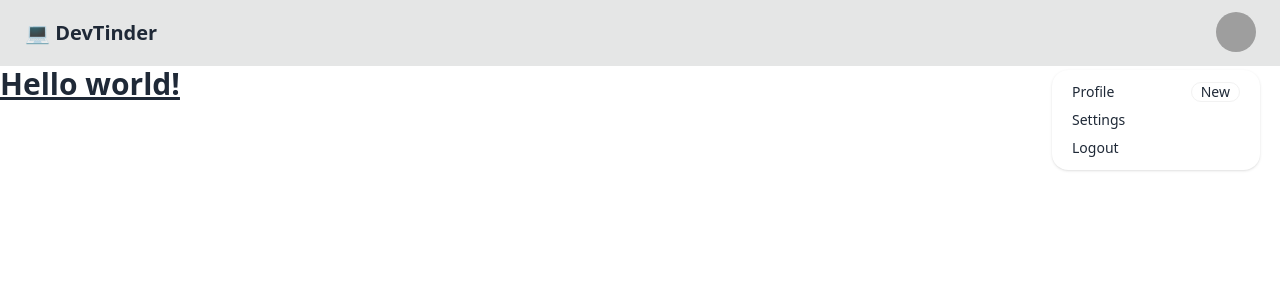
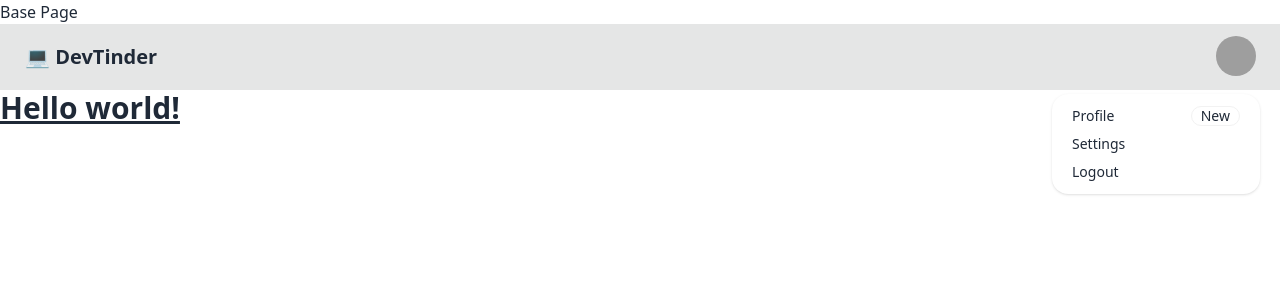
Before and after one commit to nikhilraghu1c/hey-nodejs, a React (Vite) app in the folder projects/DevTinder-Web/: page / in a window 1280 px wide. Both pictures are taken after a click on the button 1236 px from the left and 32 px from the top of the page. Shown: the top 300 px of the page. Built offline with nearby package versions, Linux system fonts and the light colour scheme; grey boxes are pictures that could not be loaded.

Commit message:
React Router DOm

```diff
--- a/projects/DevTinder-Web/package.json
+++ b/projects/DevTinder-Web/package.json
@@ -11,7 +11,8 @@
   },
   "dependencies": {
     "react": "^18.3.1",
-    "react-dom": "^18.3.1"
+    "react-dom": "^18.3.1",
+    "react-router-dom": "^6.26.2"
   },
   "devDependencies": {
     "@eslint/js": "^9.11.1",
--- a/projects/DevTinder-Web/src/App.jsx
+++ b/projects/DevTinder-Web/src/App.jsx
@@ -1,46 +1,17 @@
+import NavBar from "./NavBar";
+import { BrowserRouter, Routes, Route } from "react-router-dom";
+
 function App() {
   return (
     <>
-      <div className="navbar bg-base-300">
-        <div className="flex-1">
-          <a className="btn btn-ghost text-xl">💻 DevTinder</a>
-        </div>
-        <div className="flex-none gap-2">
-          <div className="form-control">
-          </div>
-          <div className="dropdown dropdown-end mx-3">
-            <div
-              tabIndex={0}
-              role="button"
-              className="btn btn-ghost btn-circle avatar"
-            >
-              <div className="w-10 rounded-full">
-                <img
-                  alt="Tailwind CSS Navbar component"
-                  src="https://img.daisyui.com/images/stock/photo-1534528741775-53994a69daeb.webp"
-                />
-              </div>
-            </div>
-            <ul
-              tabIndex={0}
-              className="menu menu-sm dropdown-content bg-base-100 rounded-box z-[1] mt-3 w-52 p-2 shadow"
-            >
-              <li>
-                <a className="justify-between">
-                  Profile
-                  <span className="badge">New</span>
-                </a>
-              </li>
-              <li>
-                <a>Settings</a>
-              </li>
-              <li>
-                <a>Logout</a>
-              </li>
-            </ul>
-          </div>
-        </div>
-      </div>
+      <BrowserRouter basename="/">
+        <Routes>
+          <Route path="/" element={<h1>Base Page</h1>} />
+          <Route path="/login" element={<h1>Login Page</h1>} />
+          <Route path="/test" element={<h1>Test Page</h1>} />
+        </Routes>
+      </BrowserRouter>
+      <NavBar />
       <h1 className="text-3xl font-bold underline">Hello world!</h1>
     </>
   );
--- /dev/null
+++ b/projects/DevTinder-Web/src/NavBar.jsx
@@ -0,0 +1,45 @@
+const NavBar = () => {
+  return (
+    <div className="navbar bg-base-300">
+      <div className="flex-1">
+        <a className="btn btn-ghost text-xl">💻 DevTinder</a>
+      </div>
+      <div className="flex-none gap-2">
+        <div className="form-control"></div>
+        <div className="dropdown dropdown-end mx-3">
+          <div
+            tabIndex={0}
+            role="button"
+            className="btn btn-ghost btn-circle avatar"
+          >
+            <div className="w-10 rounded-full">
+              <img
+                alt="Tailwind CSS Navbar component"
+                src="https://img.daisyui.com/images/stock/photo-1534528741775-53994a69daeb.webp"
+              />
+            </div>
+          </div>
+          <ul
+            tabIndex={0}
+            className="menu menu-sm dropdown-content bg-base-100 rounded-box z-[1] mt-3 w-52 p-2 shadow"
+          >
+            <li>
+              <a className="justify-between">
+                Profile
+                <span className="badge">New</span>
+              </a>
+            </li>
+            <li>
+              <a>Settings</a>
+            </li>
+            <li>
+              <a>Logout</a>
+            </li>
+          </ul>
+        </div>
+      </div>
+    </div>
+  );
+};
+
+export default NavBar;
```
Also changed, not shown: 2 other files (tests, documents, lock files or other folders).
